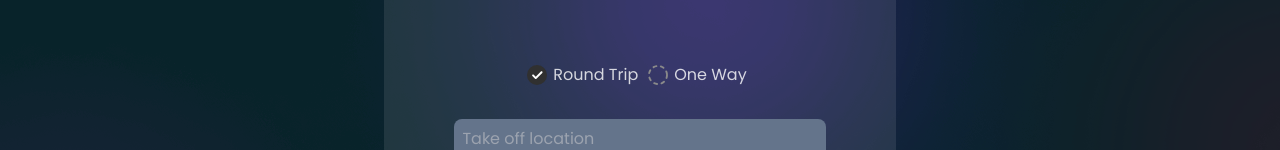
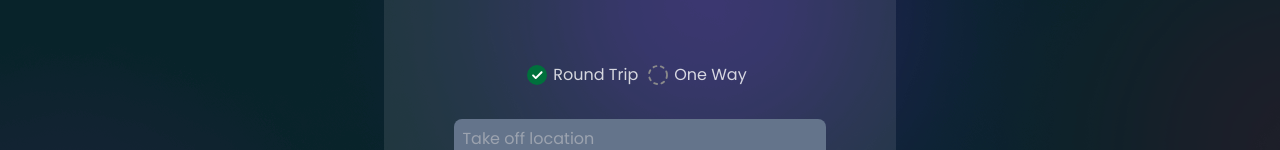
Before and after one commit to JoshdfG/Transportation-booking-, a React (Vite) app: page /plane in a window 1280 px wide. Both pictures are taken after a click on the label 537 px from the left and 308 px from the top of the page. Shown: the part 233-383 px from the top of the page. Built offline with nearby package versions, Linux system fonts and the light colour scheme.

Commit message:
modified:   src/components/pages/Plane.jsx

```diff
--- a/src/components/pages/Plane.jsx
+++ b/src/components/pages/Plane.jsx
@@ -97,7 +97,7 @@ const Plane = () => {
                         fill="none"
                         xmlns="http://www.w3.org/2000/svg"
                       >
-                        <circle cx="12" cy="12" r="10" fill="#303030"></circle>
+                        <circle cx="12" cy="12" r="10" fill="#00703c"></circle>
                         <path
                           d="M17.2738 8.52629C17.6643 8.91682 17.6643 9.54998 17.2738 9.94051L11.4405 15.7738C11.05 16.1644 10.4168 16.1644 10.0263 15.7738L7.3596 13.1072C6.96908 12.7166 6.96908 12.0835 7.3596 11.693C7.75013 11.3024 8.38329 11.3024 8.77382 11.693L10.7334 13.6525L15.8596 8.52629C16.2501 8.13577 16.8833 8.13577 17.2738 8.52629Z"
                           fill="#fff"
@@ -164,7 +164,7 @@ const Plane = () => {
                         fill="none"
                         xmlns="http://www.w3.org/2000/svg"
                       >
-                        <circle cx="12" cy="12" r="10" fill="#303030"></circle>
+                        <circle cx="12" cy="12" r="10" fill="	#00703c"></circle>
                         <path
                           d="M17.2738 8.52629C17.6643 8.91682 17.6643 9.54998 17.2738 9.94051L11.4405 15.7738C11.05 16.1644 10.4168 16.1644 10.0263 15.7738L7.3596 13.1072C6.96908 12.7166 6.96908 12.0835 7.3596 11.693C7.75013 11.3024 8.38329 11.3024 8.77382 11.693L10.7334 13.6525L15.8596 8.52629C16.2501 8.13577 16.8833 8.13577 17.2738 8.52629Z"
                           fill="#fff"
```
